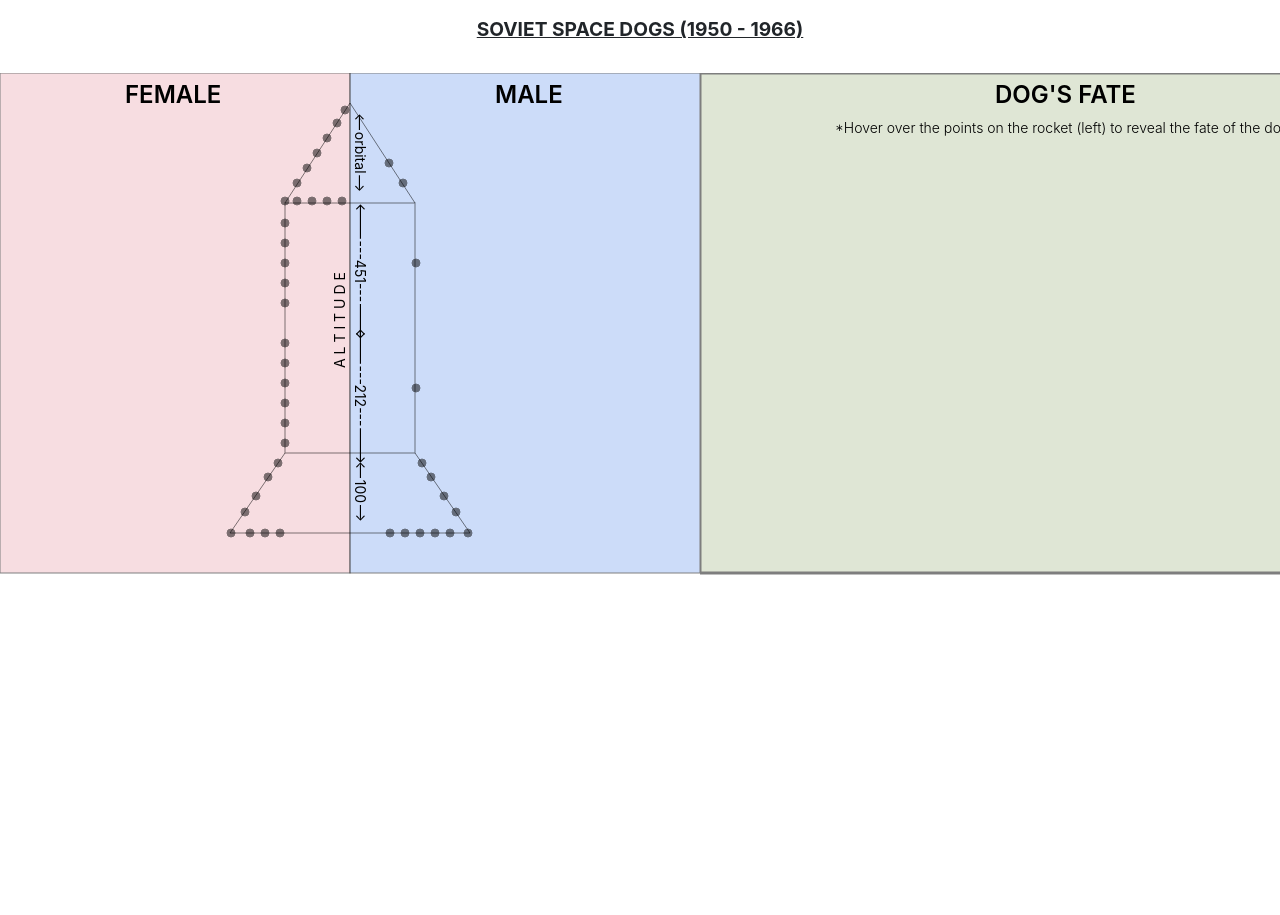
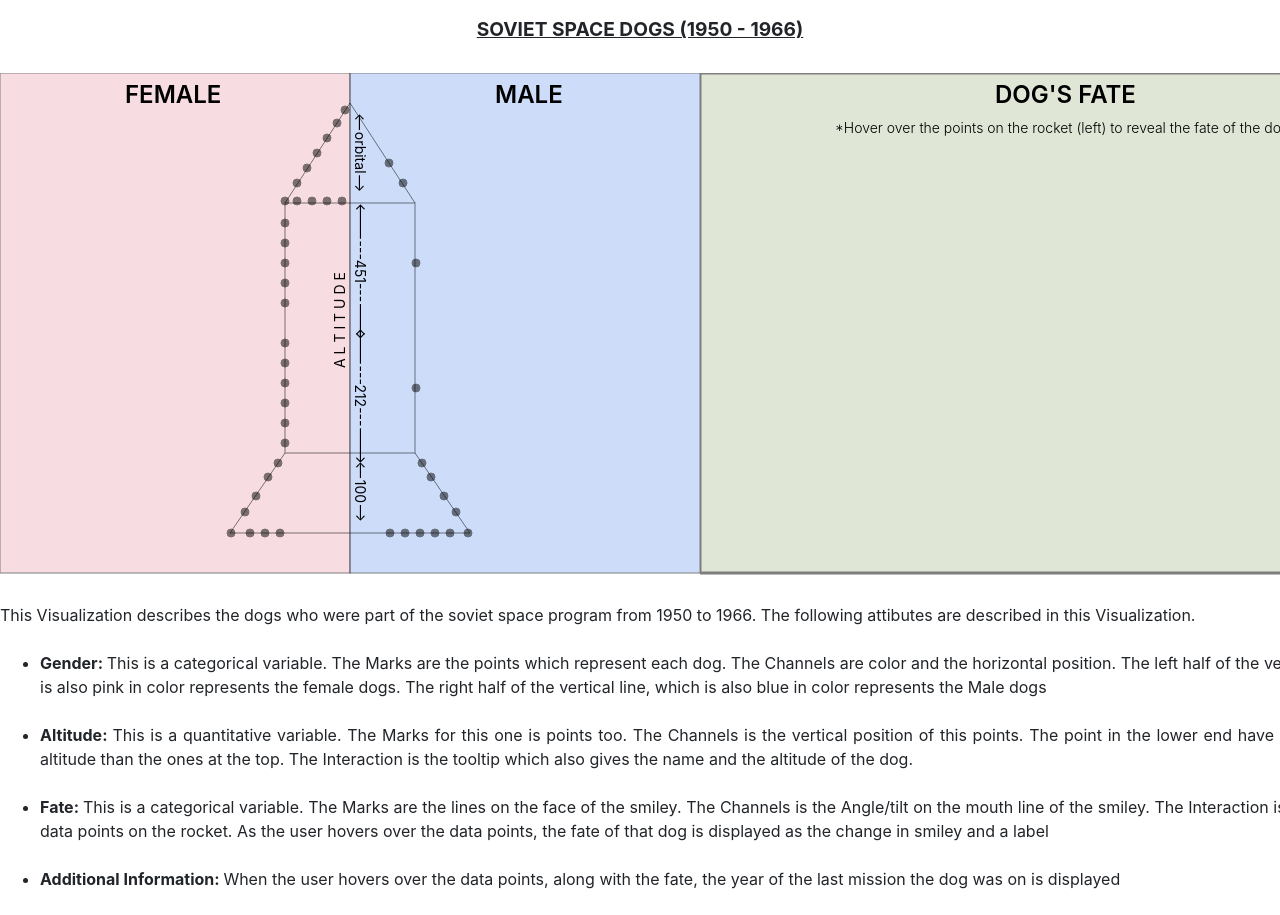
Before and after one commit to AshishSanthaKumar/Innovative-Visualization-D3-Js, a plain HTML site: page index.html in a window 1280 px wide. Shown: the part 92-1007 px from the top of the page. Before the commit the page ends 800 px from the top, so only its background shows below. Drawn offline with nearby package versions, Linux system fonts and the light colour scheme.

Commit message:
Added Marks, Channels and Description

```diff
--- a/index.html
+++ b/index.html
@@ -2,7 +2,7 @@
 <html>
 	<head>
 		<link rel="stylesheet" type="text/css" href="https://stackpath.bootstrapcdn.com/bootstrap/4.5.2/css/bootstrap.min.css">
-        <title>CSE 578 Homework #1: Ashish Santha Kumar</title>
+        <title>CSE 578 Homework #5: Ashish Santha Kumar</title>
         <link href="style.css" rel="stylesheet" >
         <script src="https://d3js.org/d3.v5.min.js"></script>
 	</head>
@@ -14,7 +14,14 @@
 
         <div id="dogs"><br><b><u>SOVIET SPACE DOGS (1950 - 1966)</u></b><br><br></div>
         <div class="main"></div>
-
+        <div id="description">This Visualization describes the dogs who were part of the soviet space program from 1950 to 1966. The following attibutes are described in this Visualization. <br>
+            <br><ul>
+                <li><b>Gender: </b>This is a categorical variable. The Marks are the points which represent each dog. The Channels are color and the horizontal position. The left half of the vertical line which is also pink in color represents the female dogs. The right half of the vertical line, which is also blue in color represents the Male dogs</li>
+                <br><li><b>Altitude: </b>This is a quantitative variable. The Marks for this one is points too. The Channels is the vertical position of this points. The point in the lower end have gone to a lower altitude than the ones at the top. The Interaction is the tooltip which also gives the name and the altitude of the dog.</li>
+                <br><li><b>Fate: </b>This is a categorical variable. The Marks are the lines on the face of the smiley. The Channels is the Angle/tilt on the mouth line of the smiley. The Interaction is linked with the data points on the rocket. As the user hovers over the data points, the fate of that dog is displayed as the change in smiley and a label </li>
+                <br><li><b>Additional Information: </b>When the user hovers over the data points, along with the fate, the year of the last mission the dog was on is displayed</li>
+            </ul>
+            </div>
 
     </body>
 
--- a/style.css
+++ b/style.css
@@ -11,7 +11,11 @@ p {
     text-align: justify;
     text-justify: inter-word;
 }
-
+#description{
+    margin: auto;
+    text-align: justify;
+    width: 1400px;
+}
 .main {
 
     margin: auto;
```
